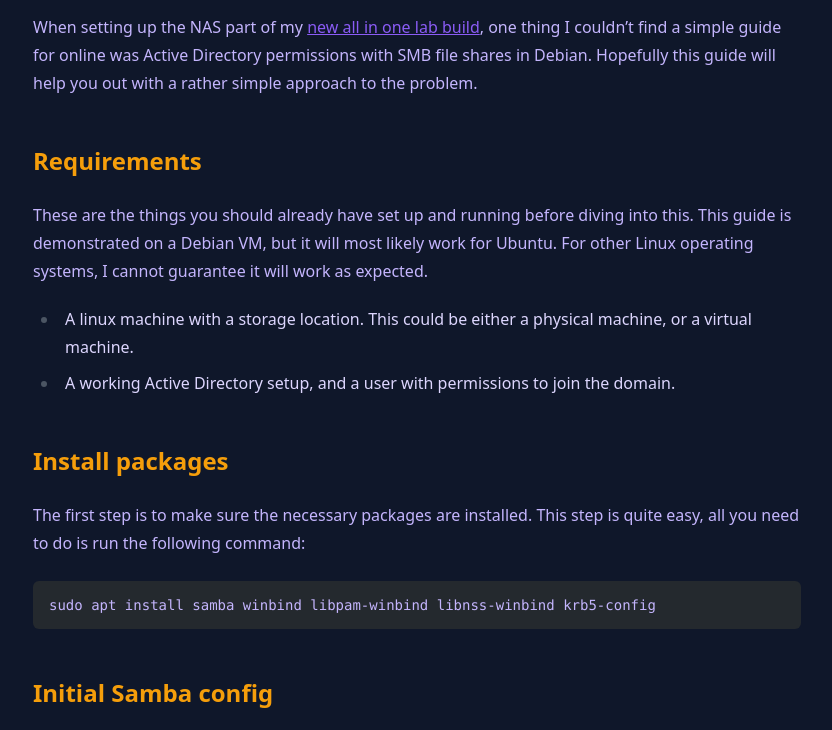
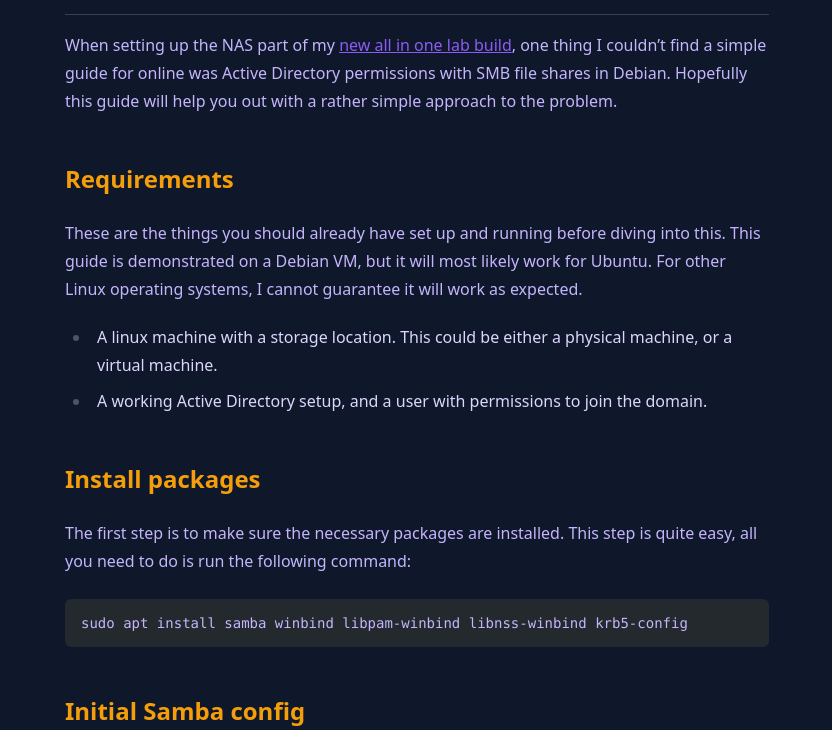
Before and after one commit to Kalininator/site, an Astro site: page /posts/debian-smb-file-shares in a window 1280 px wide. Shown: the part 585-1315 px from the top of the page, without its empty margins (223-1055 px from the left). Built offline with nearby package versions, Linux system fonts and the light colour scheme; Astro itself is replaced by a stand-in of ours; code samples lack their colours; a web font is replaced by a local one.

Commit message:
post margins

```diff
--- a/src/layouts/BlogPost.astro
+++ b/src/layouts/BlogPost.astro
@@ -18,7 +18,7 @@
   <body class='bg-slate-900 text-violet-200'>
     <Layout>
     <main>
-      <article>
+      <article class='mt-12 mb-32 mx-8'>
         <div>
           {
             heroImage && (
```
